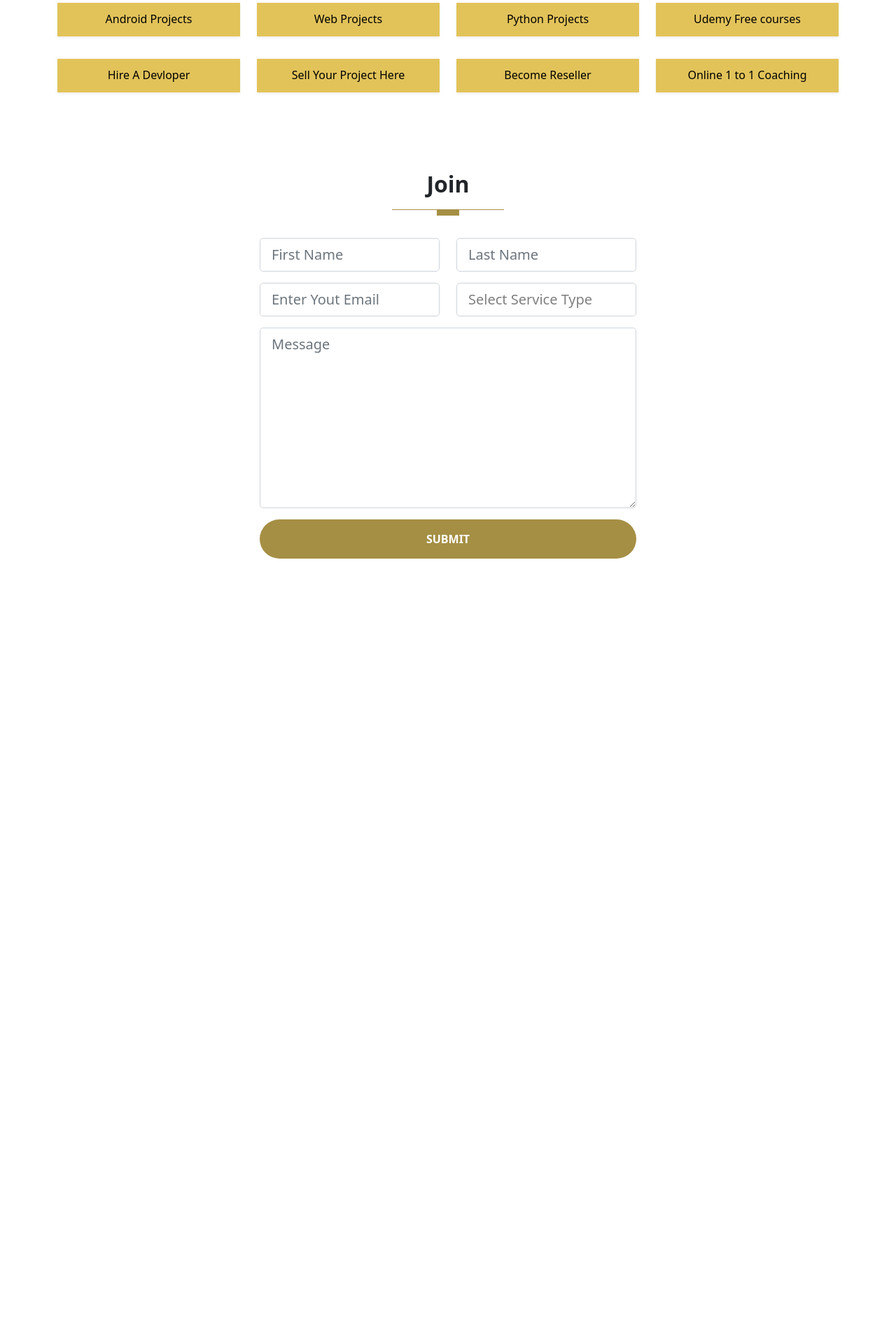
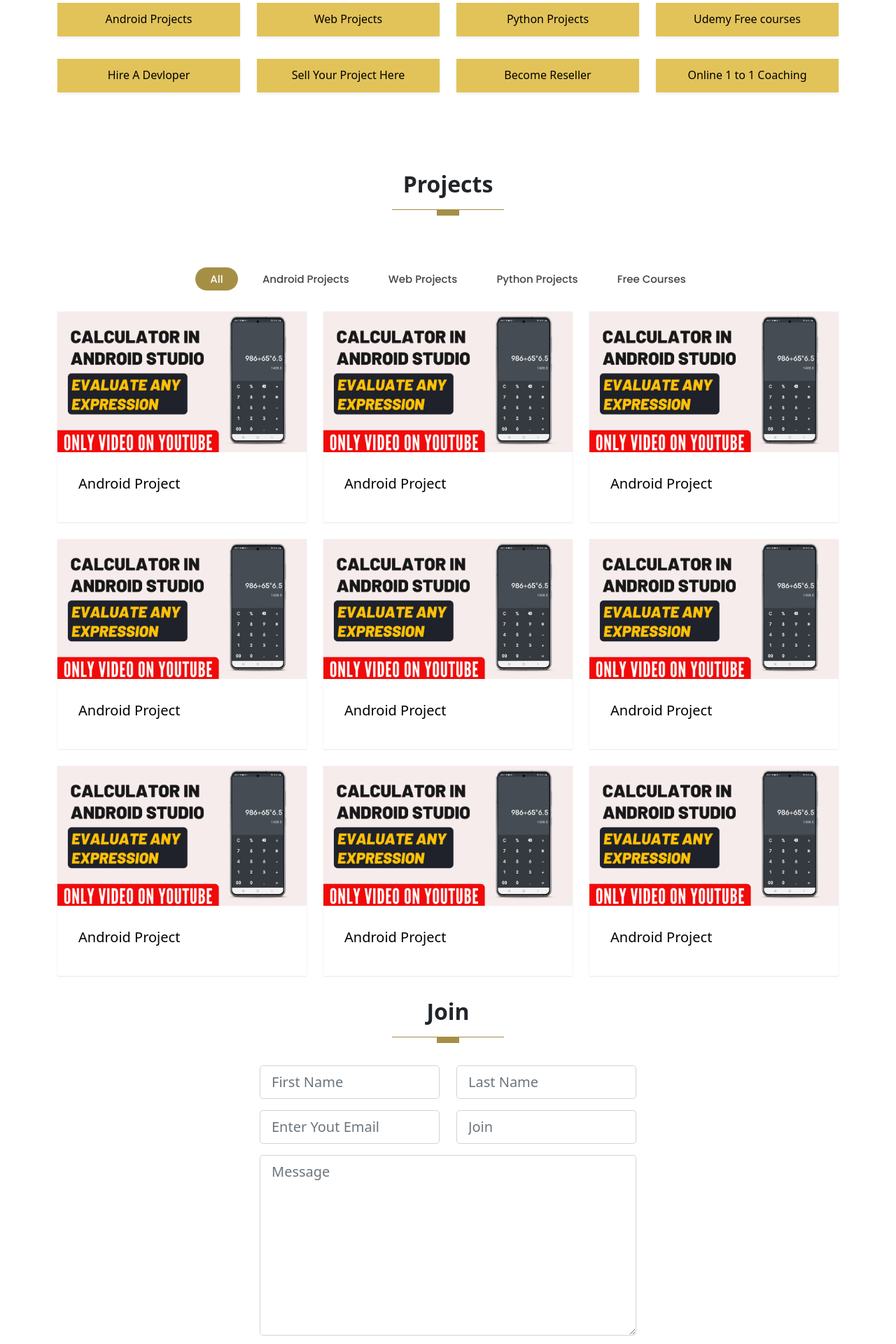
Before and after one commit to jineshnagori/tech-projects, a PHP site: page / in a window 1280 px wide. Shown: the part 916-2836 px from the top of the page at 70% size. Before the commit the page ends 1714 px from the top, so only its background shows below. Run offline with PHP 8.4, Linux system fonts and the light colour scheme.

Commit message:
project section added

```diff
--- a/assets/css/style.css
+++ b/assets/css/style.css
@@ -22,11 +22,16 @@ body {
   -webkit-tap-highlight-color: rgba(0, 0, 0, 0);
 }
 
-select:focus, input:focus, textarea:focus{
+input:focus, textarea:focus, select:focus {
   outline: none!important;
   box-shadow: none!important;
   border: #000 solid 1px!important;
   background-color: #fff!important;
+}
+
+button:focus {
+  outline: none!important;
+  box-shadow: none!important;
 }
 
 input:-webkit-autofill,
@@ -36,21 +41,6 @@ input:-webkit-autofill:active
 {
  -webkit-box-shadow: 0 0 0 30px white inset !important;
 }
-
-select:required:invalid {
-  color: gray !important;
-}
-option[value=""][disabled] {
-  display: none !important;
-}
-
-select {
-  color: gray !important;
-}
-option {
-  color: #000000;
-}
-
 hr {
   margin: 1rem 0;
   color: inherit;
@@ -274,3 +264,63 @@ a {
 {
 	background-color: #a58f44;
 }
+
+.projects {
+  -webkit-transition: 0.3s all ease;
+  -o-transition: 0.3s all ease;
+  transition: 0.3s all ease;
+  position: relative;
+  top: 0;
+  -webkit-box-shadow: 0 1px 2px 0 rgba(0, 0, 0, 0.1);
+  box-shadow: 0 1px 2px 0 rgba(0, 0, 0, 0.1);
+  background: white;
+}
+.projects:hover,
+.projects:active,
+.projects:focus {
+  -webkit-box-shadow: 0 5px 50px -10px rgba(0, 0, 0, 0.1);
+  box-shadow: 0 5px 50px -10px rgba(0, 0, 0, 0.1);
+  top: -2px;
+}
+.projects .projects-text {
+  border-top: none;
+  padding: 30px;
+}
+.projects .projects-text h3 {
+  font-size: 20px;
+  margin-bottom: 10px;
+  line-height: 1.5;
+}
+
+#portfolio-flters {
+  list-style: none;
+  margin-bottom: 20px;
+}
+
+#portfolio-flters button {
+  cursor: pointer;
+  display: inline-block;
+  margin: 10px 5px;
+  font-size: 15px;
+  font-weight: 500;
+  line-height: 1;
+  color: #444444;
+  transition: all 0.3s;
+  padding: 8px 20px;
+  border-radius: 50px;
+  font-family: "Poppins", sans-serif;
+}
+
+#portfolio-flters button:hover,
+#portfolio-flters .active {
+  background: #a58f44;
+  color: #fff;
+}
+
+.filterDiv {
+  display: none;
+}
+
+.show {
+  display: block;
+}
--- a/index.html
+++ b/index.html
@@ -56,22 +56,22 @@
       <div class="row">
         <div class="col-md-6 col-lg-3 col-sm-6 col-xs-6">
           <div class="service-box shadow-sm">
-            <a href="#android"><p>Android Projects</p></a>
+            <a href="#project"><p>Android Projects</p></a>
           </div>
         </div>
         <div class="col-md-6 col-lg-3 col-sm-6">
           <div class="service-box shadow-sm">
-            <a href="#webdev"><p>Web Projects</p></a>
+            <a href="#project"><p>Web Projects</p></a>
           </div>
         </div>
         <div class="col-md-6 col-lg-3 col-sm-6">
           <div class="service-box shadow-sm">
-            <a href="#python"><p>Python Projects</p></a>
+            <a href="#project"><p>Python Projects</p></a>
           </div>
         </div>
         <div class="col-md-6 col-lg-3 col-sm-6">
           <div class="service-box shadow-sm">
-            <a href="#udemy"><p>Udemy Free courses</p></a>
+            <a href="#project"><p>Udemy Free courses</p></a>
           </div>
         </div>
         <div class="col-md-6 col-lg-3 col-sm-6">
@@ -98,8 +98,102 @@
     </div>
   </section>
 
+  <!-- Projects -->
+  <section id="project" class="project">
+    <div class="container">
+      <div class="row text-center">
+        <h2 class="fw-bold mb-3">Projects</h2>
+        <div class="heading-line mb-5"></div>
+      </div>
+    </div>
+    <!-- START THE PROJECT CONTENT  -->
+    <div class="container">
+      <div id="portfolio-flters" class="text-center">
+        <button class="btn active" onclick="filterSelection('all')"> All</button>
+        <button class="btn" onclick="filterSelection('app')"> Android Projects</button>
+        <button class="btn" onclick="filterSelection('web')"> Web Projects</button>
+        <button class="btn" onclick="filterSelection('python')"> Python Projects</button>
+        <button class="btn" onclick="filterSelection('course')"> Free Courses</button>
+      </div>
+      <div class="row">
+				<div class="col-sm-6 col-lg-4 mb-4 filterDiv app">
+					<div class="projects">
+						<a href="#"><img src="assets/images/projects/1.png" alt="Image placeholder" class="img-fluid"></a>
+						<div class="projects-text">
+							<h3><a href="#">Android Project</a></h3>
+						</div>
+					</div>
+				</div>
+				<div class="col-sm-6 col-lg-4 mb-4 filterDiv web">
+					<div class="projects">
+						<a href="#"><img src="assets/images/projects/1.png" alt="Image placeholder" class="img-fluid"></a>
+						<div class="projects-text">
+							<h3><a href="#">Android Project</a></h3>
+						</div>
+					</div>
+				</div>
+				<div class="col-sm-6 col-lg-4 mb-4 filterDiv python">
+					<div class="projects">
+						<a href="#"><img src="assets/images/projects/1.png" alt="Image placeholder" class="img-fluid"></a>
+						<div class="projects-text">
+							<h3><a href="#">Android Project</a></h3>
+						</div>
+					</div>
+				</div>
+        <div class="col-sm-6 col-lg-4 mb-4 filterDiv course">
+					<div class="projects">
+						<a href="#"><img src="assets/images/projects/1.png" alt="Image placeholder" class="img-fluid"></a>
+						<div class="projects-text">
+							<h3><a href="#">Android Project</a></h3>
+						</div>
+					</div>
+				</div>
+        <div class="col-sm-6 col-lg-4 mb-4 filterDiv app">
+					<div class="projects">
+						<a href="#"><img src="assets/images/projects/1.png" alt="Image placeholder" class="img-fluid"></a>
+						<div class="projects-text">
+							<h3><a href="#">Android Project</a></h3>
+						</div>
+					</div>
+				</div>
+				<div class="col-sm-6 col-lg-4 mb-4 filterDiv web">
+					<div class="projects">
+						<a href="#"><img src="assets/images/projects/1.png" alt="Image placeholder" class="img-fluid"></a>
+						<div class="projects-text">
+							<h3><a href="#">Android Project</a></h3>
+						</div>
+					</div>
+				</div>
+				<div class="col-sm-6 col-lg-4 mb-4 filterDiv python">
+					<div class="projects">
+						<a href="#"><img src="assets/images/projects/1.png" alt="Image placeholder" class="img-fluid"></a>
+						<div class="projects-text">
+							<h3><a href="#">Android Project</a></h3>
+						</div>
+					</div>
+				</div>
+        <div class="col-sm-6 col-lg-4 mb-4 filterDiv course">
+					<div class="projects">
+						<a href="#"><img src="assets/images/projects/1.png" alt="Image placeholder" class="img-fluid"></a>
+						<div class="projects-text">
+							<h3><a href="#">Android Project</a></h3>
+						</div>
+					</div>
+				</div>
+        <div class="col-sm-6 col-lg-4 mb-4 filterDiv course">
+					<div class="projects">
+						<a href="#"><img src="assets/images/projects/1.png" alt="Image placeholder" class="img-fluid"></a>
+						<div class="projects-text">
+							<h3><a href="#">Android Project</a></h3>
+						</div>
+					</div>
+				</div>
+			</div>
+    </div>
+  </section>
+
   <!-- Contact -->
-  <section id="contact" class="get-started">
+  <section id="contact" class="get-started pt-2">
     <div class="container">
       <div class="row text-center">
         <h2 class="fw-bold mb-3">Join</h2>
@@ -121,13 +215,14 @@
                 <input name="email" type="email" placeholder="Enter Yout Email" id="inputEmail" class="form-control form-control-lg">
               </div>
               <div class="col-lg-6 col-md-12 mb-3">
-                <select name="property" class="form-control form-control-lg">
-                  <option value="" disabled selected hidden>Select Service Type</option>
-                  <option value="Hire A Devloper">Hire A Devloper</option>
-                  <option value="Sell Your Project Here">Sell Your Project Here</option>
-                  <option value="Become Reseller">Become Reseller</option>
-                  <option value="Online 1 to 1 Coaching">Online 1 to 1 Coaching</option>
-                </select>
+                <input list="join" placeholder="Join" class="form-control form-control-lg">
+                  <datalist id="join">
+                    <option value="Hire A Devloper">Hire A Devloper</option>
+                    <option value="Sell Your Project Here">Sell Your Project Here</option>
+                    <option value="Become Reseller">Become Reseller</option>
+                    <option value="Online 1 to 1 Coaching">Online 1 to 1 Coaching</option>
+                  </datalist>
+                </input>
               </div>
               <div class="col-lg-12 col-md-12 mb-3">
                 <textarea name="message" placeholder="Message" id="message" rows="8" class="form-control form-control-lg"></textarea>
@@ -143,8 +238,50 @@
     </div>
   </section>
 
-  <script src="/assets/js/main.js"></script>
-  <script src="https://cdn.jsdelivr.net/npm/bootstrap@5.1.0/dist/js/bootstrap.bundle.min.js" integrity="sha384-U1DAWAznBHeqEIlVSCgzq+c9gqGAJn5c/t99JyeKa9xxaYpSvHU5awsuZVVFIhvj" crossorigin="anonymous"></script>
+  <script>
+    filterSelection("all")
+    function filterSelection(c) {
+      var x, i;
+      x = document.getElementsByClassName("filterDiv");
+      if (c == "all") c = "";
+      for (i = 0; i < x.length; i++) {
+        w3RemoveClass(x[i], "show");
+        if (x[i].className.indexOf(c) > -1) w3AddClass(x[i], "show");
+      }
+    }
+
+    function w3AddClass(element, name) {
+      var i, arr1, arr2;
+      arr1 = element.className.split(" ");
+      arr2 = name.split(" ");
+      for (i = 0; i < arr2.length; i++) {
+        if (arr1.indexOf(arr2[i]) == -1) {element.className += " " + arr2[i];}
+      }
+    }
+
+    function w3RemoveClass(element, name) {
+      var i, arr1, arr2;
+      arr1 = element.className.split(" ");
+      arr2 = name.split(" ");
+      for (i = 0; i < arr2.length; i++) {
+        while (arr1.indexOf(arr2[i]) > -1) {
+          arr1.splice(arr1.indexOf(arr2[i]), 1);
+        }
+      }
+      element.className = arr1.join(" ");
+    }
+
+    // Add active class to the current button (highlight it)
+    var btnContainer = document.getElementById("portfolio-flters");
+    var btns = btnContainer.getElementsByClassName("btn");
+    for (var i = 0; i < btns.length; i++) {
+      btns[i].addEventListener("click", function(){
+        var current = document.getElementsByClassName("active");
+        current[0].className = current[0].className.replace(" active", "");
+        this.className += " active";
+      });
+    }
+  </script>
 </body>
 
 </html>
```
Also changed, not shown: assets/images/projects/1.png (added).
